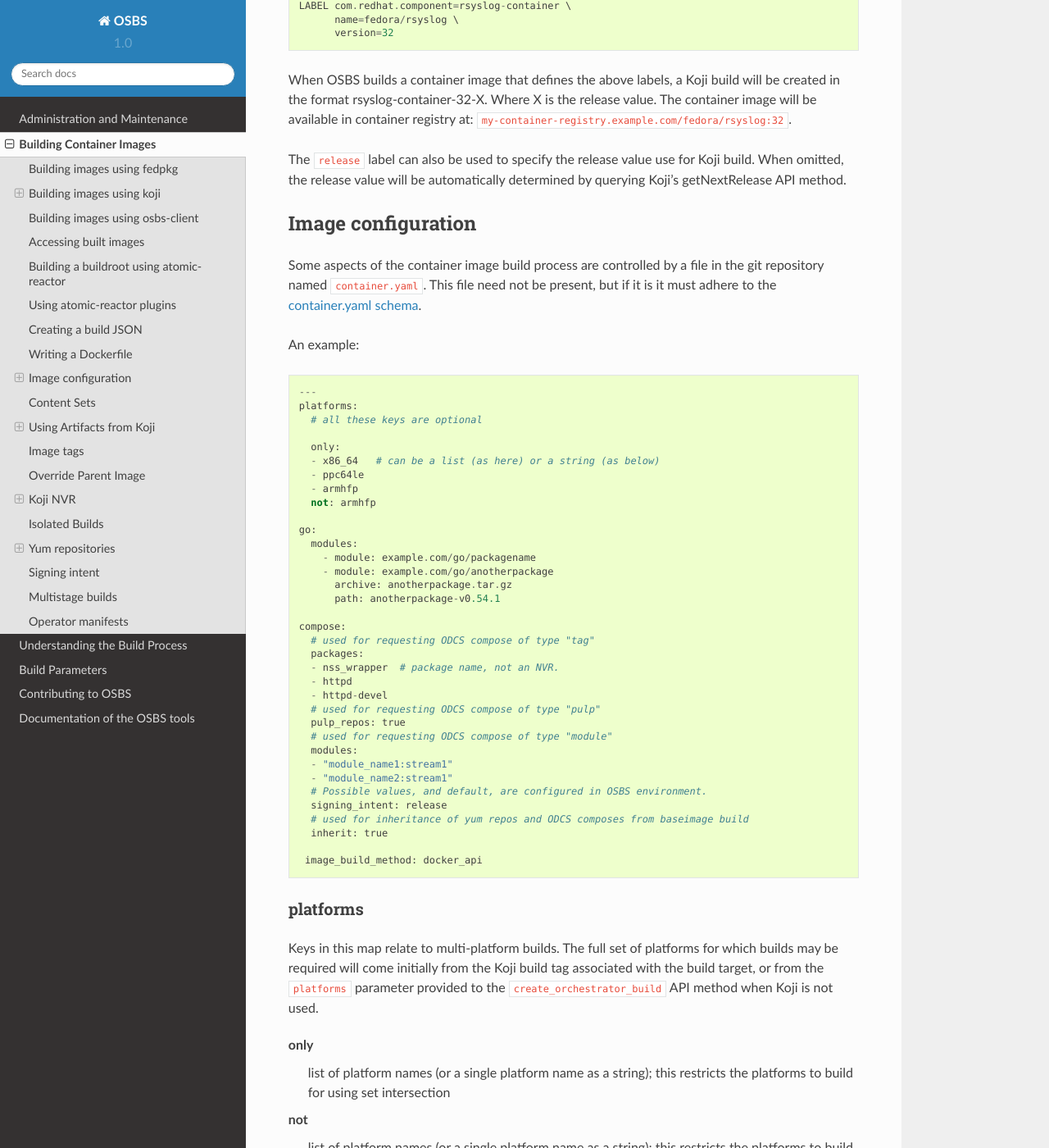
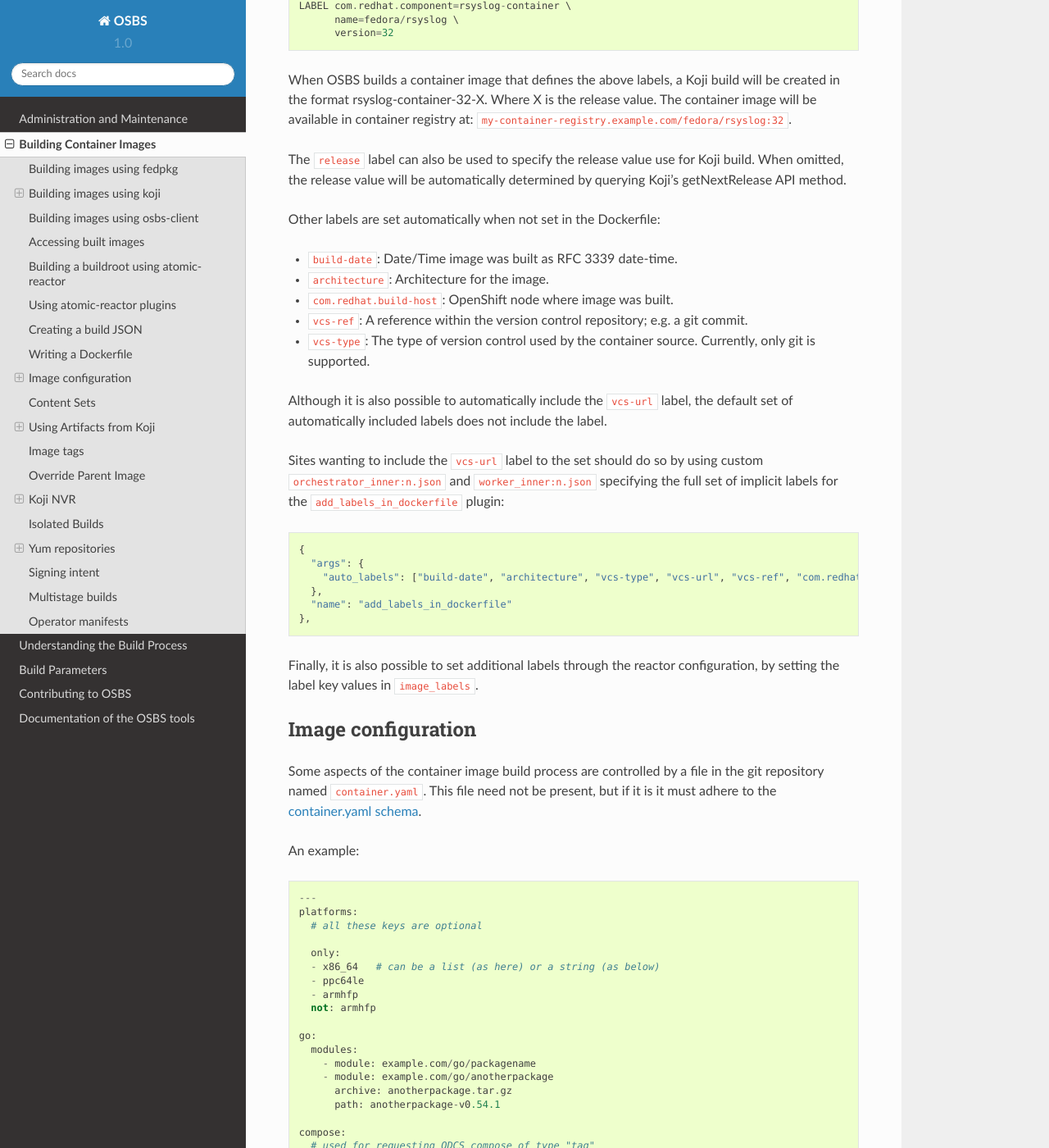
Before and after one commit to containerbuildsystem/osbs-docs, a Sphinx documentation site: the page built from docs/users.rst, in a window 1280 px wide and 1400 px high, scrolled down 1378 px. Shown: the whole window at 82% size. Built offline with Sphinx 7.4.7 and the Read the Docs theme 2.0.0, drawn with Linux system fonts in a browser that asks for light colours.

Commit message:
Describe automatically generated labels
* OSBS-2815

Signed-off-by: Athos Ribeiro <athos@redhat.com>

```diff
--- a/docs/users.rst
+++ b/docs/users.rst
@@ -76,6 +76,32 @@ value.  The container image will be available in container registry at:
 The ``release`` label can also be used to specify the release value use for Koji
 build. When omitted, the release value will be automatically determined by
 querying Koji's getNextRelease API method.
+
+Other labels are set automatically when not set in the Dockerfile:
+
+- ``build-date``: Date/Time image was built as RFC 3339 date-time.
+- ``architecture``: Architecture for the image.
+- ``com.redhat.build-host``: OpenShift node where image was built.
+- ``vcs-ref``: A reference within the version control repository; e.g. a git commit.
+- ``vcs-type``: The type of version control used by the container source. Currently, only git is supported.
+
+Although it is also possible to automatically include the ``vcs-url`` label, the default set
+of automatically included labels does not include the label.
+
+Sites wanting to include the ``vcs-url`` label to the set should do so by using custom
+``orchestrator_inner:n.json`` and ``worker_inner:n.json`` specifying the full set of implicit labels
+for the ``add_labels_in_dockerfile`` plugin::
+
+    {
+      "args": {
+        "auto_labels": ["build-date", "architecture", "vcs-type", "vcs-url", "vcs-ref", "com.redhat.build-host"]
+      },
+      "name": "add_labels_in_dockerfile"
+    },
+
+Finally, it is also possible to set additional labels through the reactor
+configuration, by setting the label key values in ``image_labels``.
+
 
 .. _image-configuration:
 
```
